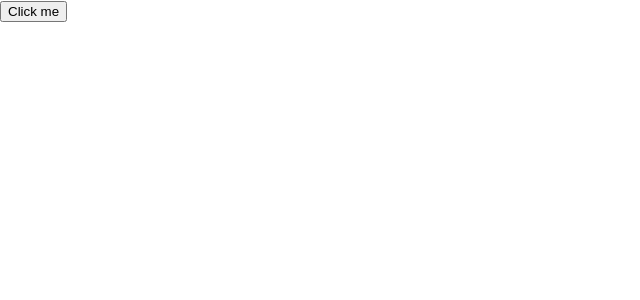
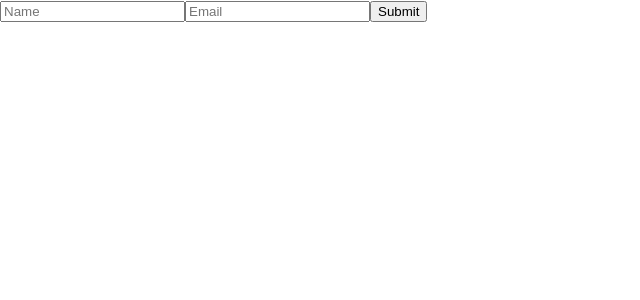
Before and after one commit to AbdullahKhan33/ReactTutorial, a React (Create React App) app: page / in a window 1280 px wide. Shown: the top 300 px of the page, without its empty margins (0-640 px from the left). Built offline with nearby package versions, Linux system fonts and the light colour scheme.

Commit message:
hooks real time

```diff
--- a/src/App.js
+++ b/src/App.js
@@ -1,14 +1,15 @@
 import React from 'react';
-import Button from './Button';
+import DataFetchingComponent from './DataFetchingComponent';
+import FormComponent from './FormComponent';
 
 function App() {
-  const handleClick = () => {
-    console.log('Button clicked!');
-  };
-
   return (
     <div>
-      <Button onClick={handleClick} label="Click me" />
+      {/* First Example */}
+      {/* <DataFetchingComponent /> */}
+
+      {/* Second Example */}
+      <FormComponent/>
     </div>
   );
 }
--- /dev/null
+++ b/src/DataFetchingComponent.jsx
@@ -0,0 +1,32 @@
+import React, { useState, useEffect } from 'react';
+
+const DataFetchingComponent = () => {
+  const [data, setData] = useState(null);
+
+  useEffect(() => {
+    const fetchData = async () => {
+      const response = await fetch('https://jsonplaceholder.typicode.com/todos');
+      const jsonData = await response.json();
+      setData(jsonData);
+    };
+
+    fetchData();
+  }, []);
+
+  if (!data) {
+    return <p>Loading...</p>;
+  }
+
+  return (
+    <div>
+      <h2>Data:</h2>
+      <ul>
+        {data.map(item => (
+          <li key={item.id}>{item.title}</li>
+        ))}
+      </ul>
+    </div>
+  );
+};
+
+export default DataFetchingComponent;
--- /dev/null
+++ b/src/FormComponent.jsx
@@ -0,0 +1,32 @@
+import React, { useState } from 'react';
+
+const FormComponent = () => {
+  const [name, setName] = useState('');
+  const [email, setEmail] = useState('');
+
+  const handleSubmit = event => {
+    event.preventDefault();
+    // Perform form submission logic with name and email values
+    console.log('Form submitted:', name, email);
+  };
+
+  return (
+    <form onSubmit={handleSubmit}>
+      <input
+        type="text"
+        value={name}
+        onChange={event => setName(event.target.value)}
+        placeholder="Name"
+      />
+      <input
+        type="email"
+        value={email}
+        onChange={event => setEmail(event.target.value)}
+        placeholder="Email"
+      />
+      <button type="submit">Submit</button>
+    </form>
+  );
+};
+
+export default FormComponent;
```
